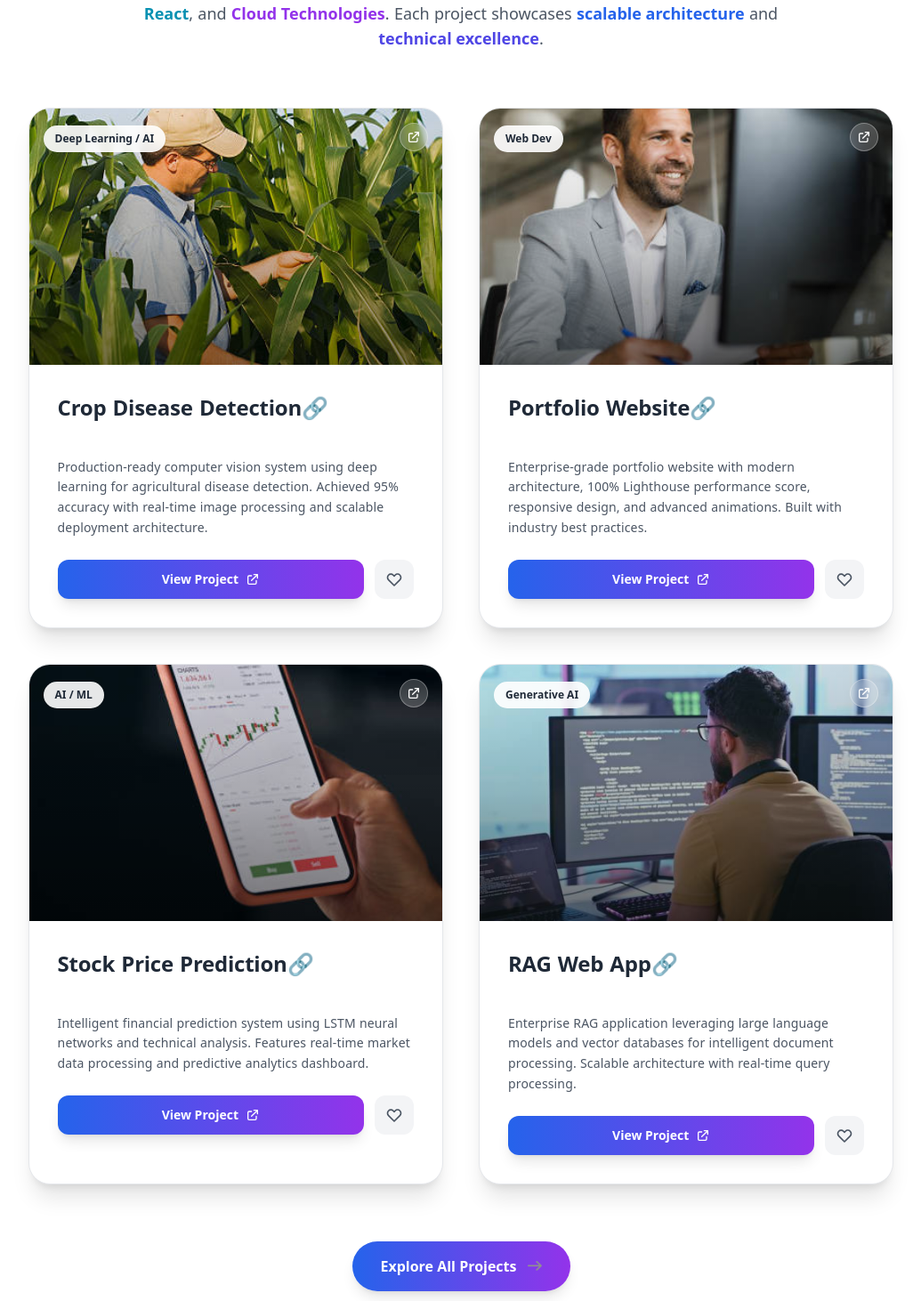
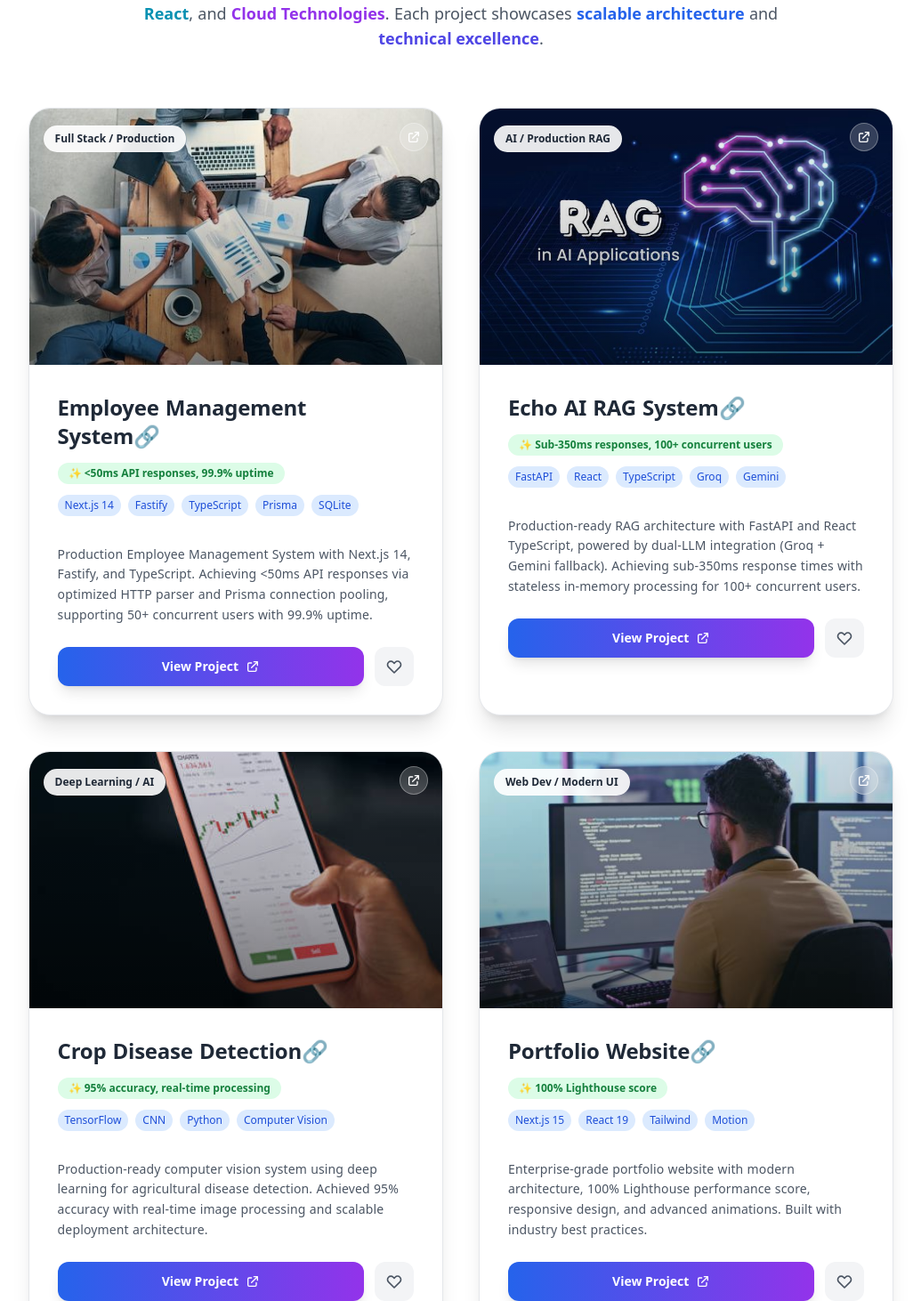
Before and after one commit to swarajreddy10/swarajreddy10.github.io, a Next.js app: page / in a window 1280 px wide. Shown: the part 2228-3690 px from the top of the page at 89% size, without its empty margins (122-1157 px from the left). Built offline with nearby package versions, Linux system fonts and the light colour scheme; a web font is replaced by a local one.

Commit message:
feat: updated projects

```diff
--- a/assets/assets.js
+++ b/assets/assets.js
@@ -51,28 +51,36 @@ export const assets = {
 
 export const workData = [
     {
+        title: 'Employee Management System🔗',
+        description: 'Full Stack / Production',
+        bgImage: '/fintech.jpg',
+        link: 'https://github.com/swarajreddy10/Employee-management-app',
+        tech: ['Next.js 14', 'Fastify', 'TypeScript', 'Prisma', 'SQLite'],
+        impact: '<50ms API responses, 99.9% uptime'
+    },
+    {
+        title: 'Echo AI RAG System🔗',
+        description: 'AI / Production RAG',
+        bgImage: '/Echo-ai-Rag.jpg',
+        link: 'https://echo-ai-rag.vercel.app/',
+        tech: ['FastAPI', 'React', 'TypeScript', 'Groq', 'Gemini'],
+        impact: 'Sub-350ms responses, 100+ concurrent users'
+    },
+    {
         title: 'Crop Disease Detection🔗',
         description: 'Deep Learning / AI',
-        bgImage: '/work-1.png',
-        link: 'https://github.com/swarajreddy10/CROP_DISEASE_DETECTION_Final'
+        bgImage: '/work-3.png',
+        link: 'https://github.com/swarajreddy10/CROP_DISEASE_DETECTION_Final',
+        tech: ['TensorFlow', 'CNN', 'Python', 'Computer Vision'],
+        impact: '95% accuracy, real-time processing'
     },
     {
         title: 'Portfolio Website🔗',
-        description: 'Web Dev',
-        bgImage: '/work-2.png',
-        link: 'https://github.com/swarajreddy10/swarajreddy10.github.io'
-    },
-    {
-        title: 'Stock Price Prediction🔗',
-        description: 'AI / ML',
-        bgImage: '/work-3.png',
-        link: 'https://github.com/swarajreddy10/Stock_Prediction_Final'
-    },
-    {
-        title: 'RAG Web App🔗',
-        description: 'Generative AI',
+        description: 'Web Dev / Modern UI',
         bgImage: '/work-4.png',
-        link: 'https://github.com/swarajreddy10/Retrieval-Augmented-Generation--Webpage'
+        link: 'https://github.com/swarajreddy10/swarajreddy10.github.io',
+        tech: ['Next.js 15', 'React 19', 'Tailwind', 'Motion'],
+        impact: '100% Lighthouse score'
     },
 ];
 
--- a/components/Work.jsx
+++ b/components/Work.jsx
@@ -122,10 +122,10 @@ const Work = ({ isDarkMode }) => {
 
                             {/* Project Description */}
                             <p className='text-gray-600 dark:text-gray-400 text-sm leading-relaxed mb-6'>
+                                {project.title.includes('Employee Management') && 'Production Employee Management System with Next.js 14, Fastify, and TypeScript. Achieving <50ms API responses via optimized HTTP parser and Prisma connection pooling, supporting 50+ concurrent users with 99.9% uptime.'}
+                                {project.title.includes('Echo AI') && 'Production-ready RAG architecture with FastAPI and React TypeScript, powered by dual-LLM integration (Groq + Gemini fallback). Achieving sub-350ms response times with stateless in-memory processing for 100+ concurrent users.'}
                                 {project.title.includes('Crop Disease') && 'Production-ready computer vision system using deep learning for agricultural disease detection. Achieved 95% accuracy with real-time image processing and scalable deployment architecture.'}
                                 {project.title.includes('Portfolio') && 'Enterprise-grade portfolio website with modern architecture, 100% Lighthouse performance score, responsive design, and advanced animations. Built with industry best practices.'}
-                                {project.title.includes('Stock') && 'Intelligent financial prediction system using LSTM neural networks and technical analysis. Features real-time market data processing and predictive analytics dashboard.'}
-                                {project.title.includes('RAG') && 'Enterprise RAG application leveraging large language models and vector databases for intelligent document processing. Scalable architecture with real-time query processing.'}
                             </p>
 
                             {/* Action Buttons */}
```
Also changed, not shown: public/Echo-ai-Rag.jpg (added), public/fintech.jpg (added).
